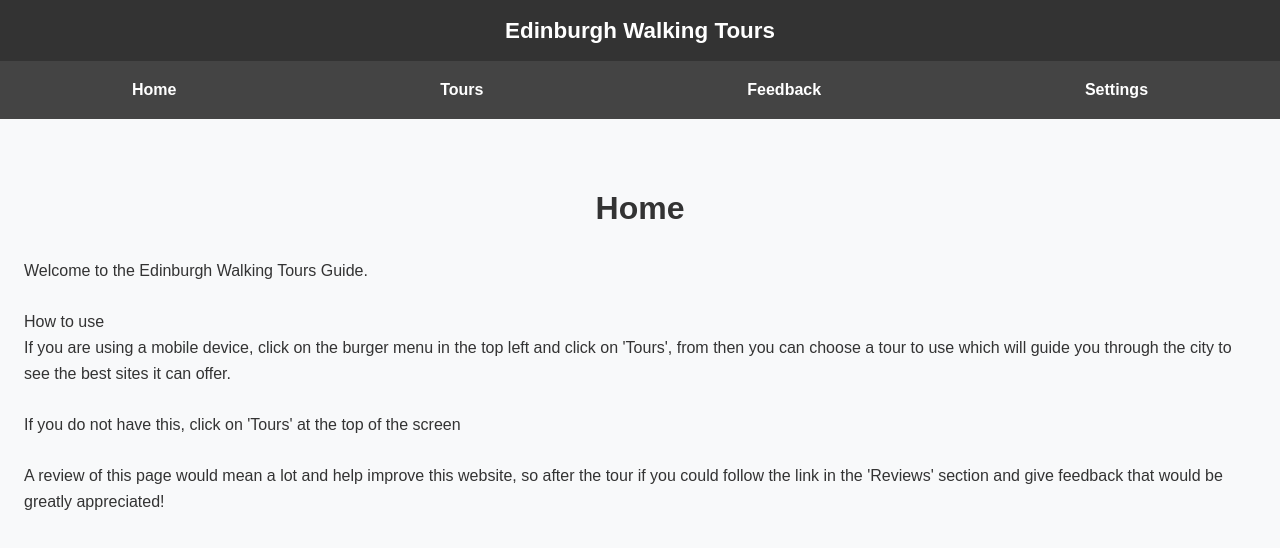
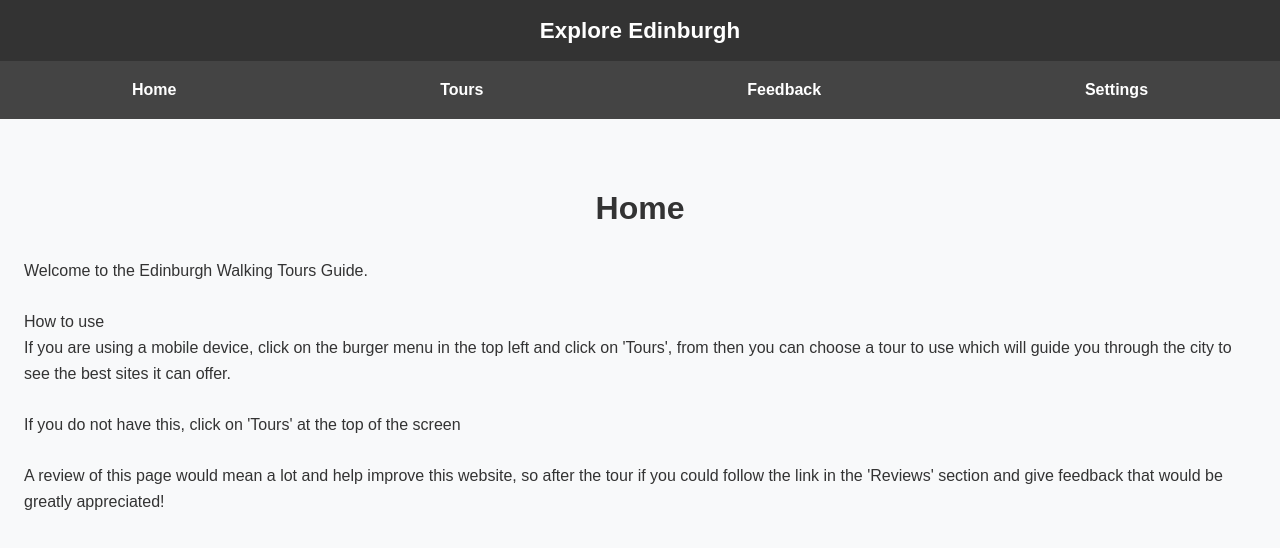
Before and after one commit to FinDaGardiner/Project, a plain HTML site: page index.html in a window 1280 px wide. Drawn offline with Linux system fonts and the light colour scheme.

Commit message:
name changes

```diff
--- a/index.html
+++ b/index.html
@@ -3,7 +3,7 @@
 <head>
     <meta charset="UTF-8">
     <meta name="viewport" content="width=device-width, initial-scale=1.0">
-    <title>Edinburgh Walking Tours</title>
+    <title>Explore Edinburgh</title>
     <link rel="stylesheet" href="styles/main.css">
 </head>
 
@@ -12,7 +12,7 @@
         <button class="hamburger" aria-label="Open menu" aria-expanded="false">
             <span></span><span></span><span></span>
         </button>
-        <h1 class="header-title">Edinburgh Walking Tours</h1>
+        <h1 class="header-title">Explore Edinburgh</h1>
     </header>
 
     <nav class="overlay-menu" id="overlayMenu">
```
